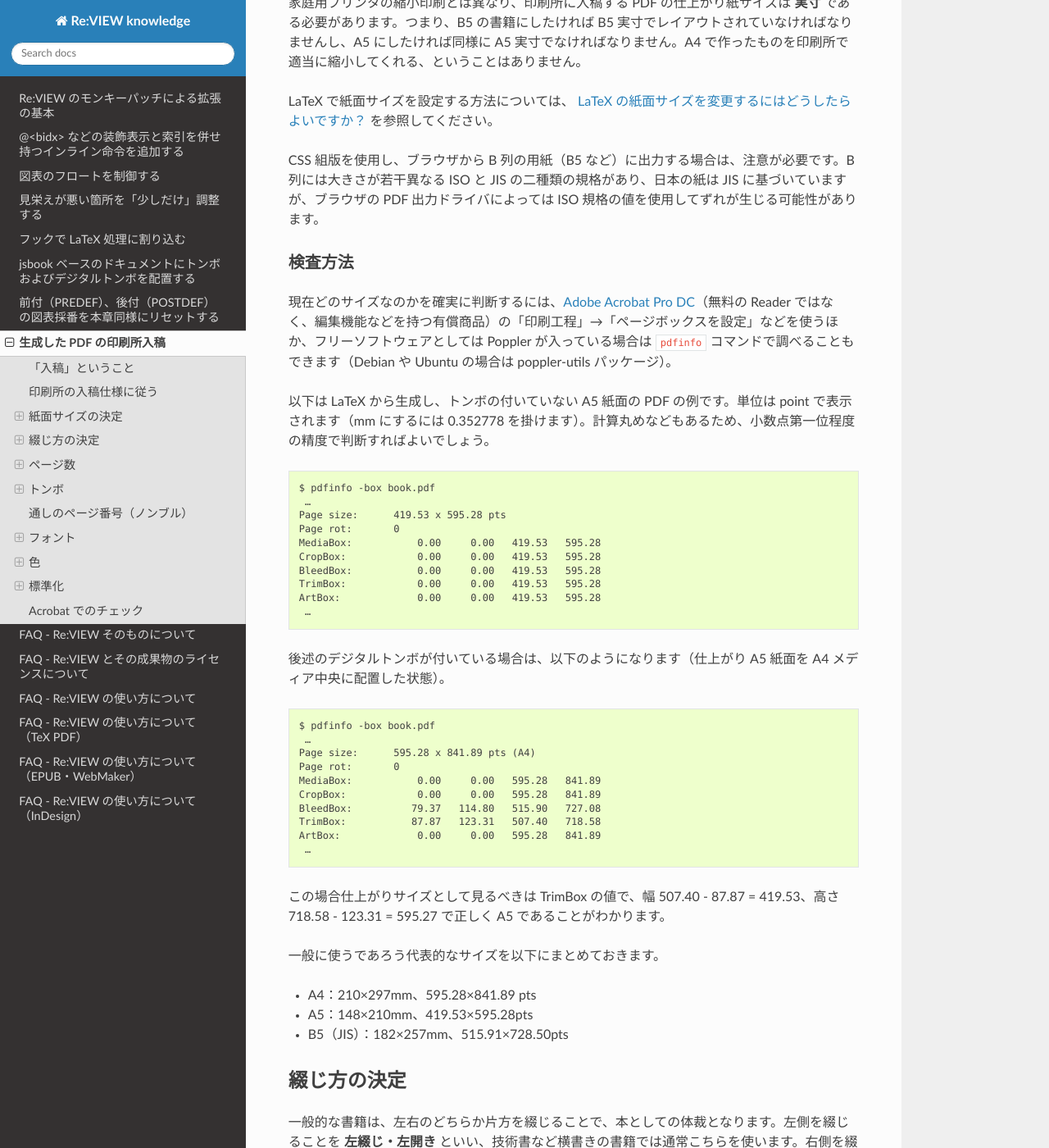
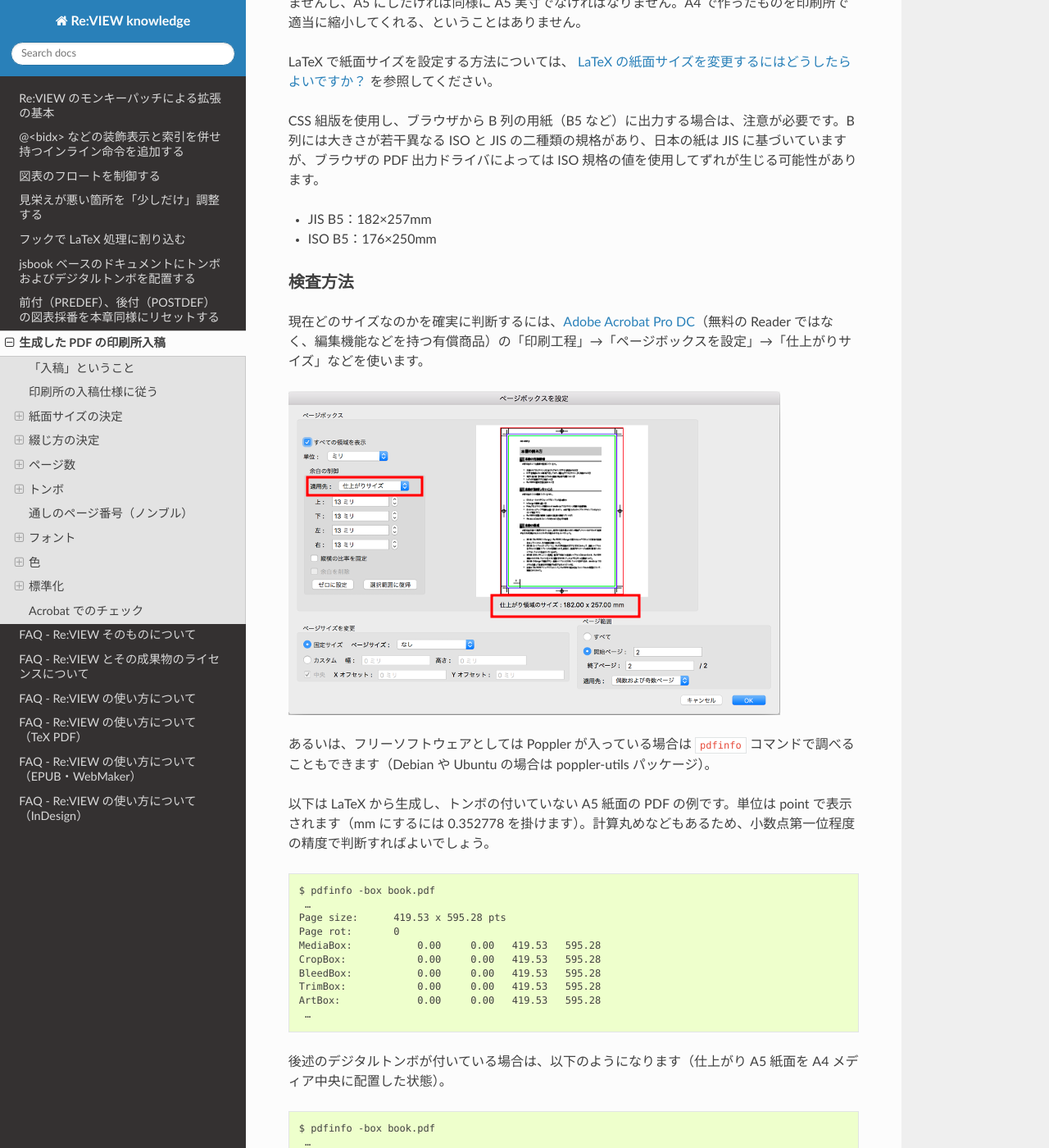
Before and after one commit to reviewml/reviewknowledge-ja, a Sphinx documentation site: the page built from docs/printing/submit.md, in a window 1280 px wide and 1400 px high, scrolled down 1410 px. Shown: the whole window at 82% size. Built offline with Sphinx 7.4.7 and the Read the Docs theme 2.0.0, drawn with Linux system fonts in a browser that asks for light colours; some of the changed text lies outside the part shown.

Commit message:
画像追加

```diff
--- a/docs/printing/submit.md
+++ b/docs/printing/submit.md
@@ -44,8 +42,15 @@
 
 CSS 組版を使用し、ブラウザから B 列の用紙（B5 など）に出力する場合は、注意が必要です。B 列には大きさが若干異なる ISO と JIS の二種類の規格があり、日本の紙は JIS に基づいていますが、ブラウザの PDF 出力ドライバによっては ISO 規格の値を使用してずれが生じる可能性があります。
 
+- JIS B5：182×257mm
+- ISO B5：176×250mm
+
 ### 検査方法
-現在どのサイズなのかを確実に判断するには、[Adobe Acrobat Pro DC](https://acrobat.adobe.com/jp/ja/acrobat/acrobat-pro.html)（無料の Reader ではなく、編集機能などを持つ有償商品）の「印刷工程」→「ページボックスを設定」などを使うほか、フリーソフトウェアとしては Poppler が入っている場合は `pdfinfo` コマンドで調べることもできます（Debian や Ubuntu の場合は poppler-utils パッケージ）。
+現在どのサイズなのかを確実に判断するには、[Adobe Acrobat Pro DC](https://acrobat.adobe.com/jp/ja/acrobat/acrobat-pro.html)（無料の Reader ではなく、編集機能などを持つ有償商品）の「印刷工程」→「ページボックスを設定」→「仕上がりサイズ」などを使います。
+
+![仕上がりサイズ確認](images/papersize_m.png)
+
+あるいは、フリーソフトウェアとしては Poppler が入っている場合は `pdfinfo` コマンドで調べることもできます（Debian や Ubuntu の場合は poppler-utils パッケージ）。
 
 以下は LaTeX から生成し、トンボの付いていない A5 紙面の PDF の例です。単位は point で表示されます（mm にするには 0.352778 を掛けます）。計算丸めなどもあるため、小数点第一位程度の精度で判断すればよいでしょう。
 
@@ -97,7 +102,9 @@
 
 Acrobat Pro の場合は、「ファイル」→「プロパティ」→「詳細設定」→「読み上げオプション」に「綴じ方」という項目があり、「左」「右」の現在の設定値があります。切り替えも可能です。
 
-★pdfinfoなどではわからず。iTextだと変更するプロパティがある
+![綴じ方の情報](images/toji_m.png)
+
+- `pdfinfo` などのツールで調べる方法は不明です。iText ライブラリでは、ビューアオブジェクトのプリファレンス `PdfName.DIRECTION` から調べられるようです。
 
 ## ページ数
 
@@ -126,6 +133,8 @@
 
 PDF の入稿の場合、一般に仕上がりと塗り足し領域情報からなる **デジタルトンボ** を付けることが推奨されます。仕上がりサイズのままでも入稿を受け付ける印刷所もありますが、紙面の上下左右いっぱいにかかる要素があるときには、白フチができてしまうなどの問題が生じます。
 
+![塗り足し有無の違い](images/border.png)
+
 LaTeX を使用しているときには
 [jsbook ベースのドキュメントにトンボおよびデジタルトンボを配置する](../latex/tex-tombow.html)
 が参考になるでしょう。InDesign の場合には標準でトンボ・デジタルトンボを設置する機能があります。
@@ -193,6 +204,8 @@
 
 Acrobat Pro の「ファイル」→「プロパティ」→「フォント」で、PDF 内の使用フォント情報を一覧できます。フォント名のところに「埋め込みサブセット」と付いており、種類が「Type1」か「Type1（CID）」であれば問題ありません。
 
+![PDF内の使用フォント一覧](images/fonts_m.png)
+
 - 種類に「TrueType」 というものが出ることもありますが、こちらも埋め込みになっていれば問題ないようです。
 
 また、Poppler のツールの中に、`pdffonts` というコマンドがあります。これを使って調べることもできます。
@@ -246,11 +259,11 @@
 - 図版ファイルを CMYK 化（白黒印刷の場合は K 版のみ）する。ただし、PDF・EPS・JPEG・TIFF のファイルは CMYK を表現できますが、PNG は RGB のみの表現なので別の画像形式に変換する必要があります。
 - PDF を最後に CMYK 化（白黒印刷の場合は K 版のみ）する
 
-ブラウザから出力される PDF は RGB です。そのため、入稿仕様に CMYK と書かれていたら、CMYK にする必要があり、また白黒印刷用途であれば K 版のみ（グレースケール化）にしなければなりません。
+ブラウザから出力される PDF は RGB になっていることがあります。そのため、入稿仕様に CMYK と書かれていたら、CMYK にする必要があり、また白黒印刷用途であれば K 版のみ（グレースケール化）にしなければなりません。
 
 Acrobat Pro のプリフライト機能を利用して RGB→CMYK 変換、あるいはカラー→グレースケール変換ができます。その際、カラープロファイルについて印刷所から特に指定がなく、設定が不明なときには、一般的に使われる **Japan Color 2001 Coated** が無難でしょう。
 
-- 「カラーをJapan Color Coated 2001に変換（特色を維持）」「カラーを白黒に変換」
+![プリフライトでの色の変更](images/colorpre_m.png)
 
 なお、Acrobat Pro の色変換には何らかの不具合が存在し、特定の PDF の変換において「点線が実線になる」「線が太くなる」といった現象が発生します。筆者の経験では、[callas pdfToolbox](https://www.callassoftware.com/en/products/pdftoolbox) での色変換については、現時点で問題は生じていません。
 
@@ -263,6 +276,10 @@
 ### 検査方法
 
 Acrobat Pro であれば、「印刷工程」→「プレビュー」で色分解をして表示できます。たとえば白黒印刷用であれば、プロセスブラックのチェックを外し K を非表示にして、全体を見ていきます。もしトンボ以外で何か表示されたなら、それはあるべきでない色が存在する疑いがあります。
+
+![K版を外して確認](images/kplate_m.png)
+
+- Vivliostyle.js を使ってブラウザから生成した場合、黒の箇所は K で正しく表されているようです。
 
 Ghostscript を使って生のデータを調査することもできます。
 
@@ -296,6 +313,8 @@
 
 現時点で、LaTeX やブラウザから出力した PDF を PDF/X-1a、PDF/X-4 準拠とするには、有償の [Acrobat Pro]([https://acrobat.adobe.com/jp/ja/acrobat.html) か [callas pdfToolbox](https://www.callassoftware.com/en/products/pdftoolbox) を使う必要があります。
 
+![Acrobat プリフライトでの標準化変換および検証](images/x1a_m.png)
+
 実際には PDF をそのまま入稿しても印刷所で問題なく印刷できるでしょうが、標準準拠は一定のデータ水準に達していることを保証し、印刷事故を未然に防ぐ重要な役割を担っています。
 
 ### 検査方法
@@ -321,6 +340,8 @@
 
 また、Acrobat Pro DC 向けには、以下の「印刷トラブルを防ぐためのプリフライトDC」をプリフライトとして実行することで、入稿に危険がありそうな箇所を教えてくれます。
 
+![「印刷トラブルを防ぐためのプリフライトDC」によるチェック](images/trouble_m.png)
+
 - [【印刷通販】入稿データチェック担当に必要な知識とその学び方、心構えについて](http://dtp.jdash.info/archives/印刷通販の入稿データチェック)の「印刷トラブルを防ぐためのプリフライトDC」。このページにはほかにも入稿に関するポインタが多く示されています。
 
 なるべくコストをかけずに制作したいというのも人情ですが、不適切な PDF を入稿して発生した事故対応の損害や、ここまで挙げてきたリスクとその対策を念頭に置くと、Acrobat Pro の導入はそう高いものではないでしょう。
```
Also changed, not shown: other parts of docs/printing/submit.md (+2 -2 lines), docs/printing/images/border.png (added), docs/printing/images/colorpre.png (added), docs/printing/images/colorpre_m.png (added), docs/printing/images/fonts.png (added), docs/printing/images/fonts_m.png (added), docs/printing/images/kplate.png (added), docs/printing/images/kplate_m.png (added), docs/printing/images/papersize.png (added), docs/printing/images/papersize_m.png (added), docs/printing/images/showbox.png (added), docs/printing/images/showbox_m.png (added), docs/printing/images/toji.png (added), docs/printing/images/toji_m.png (added), 4 more files, 1 other file.
